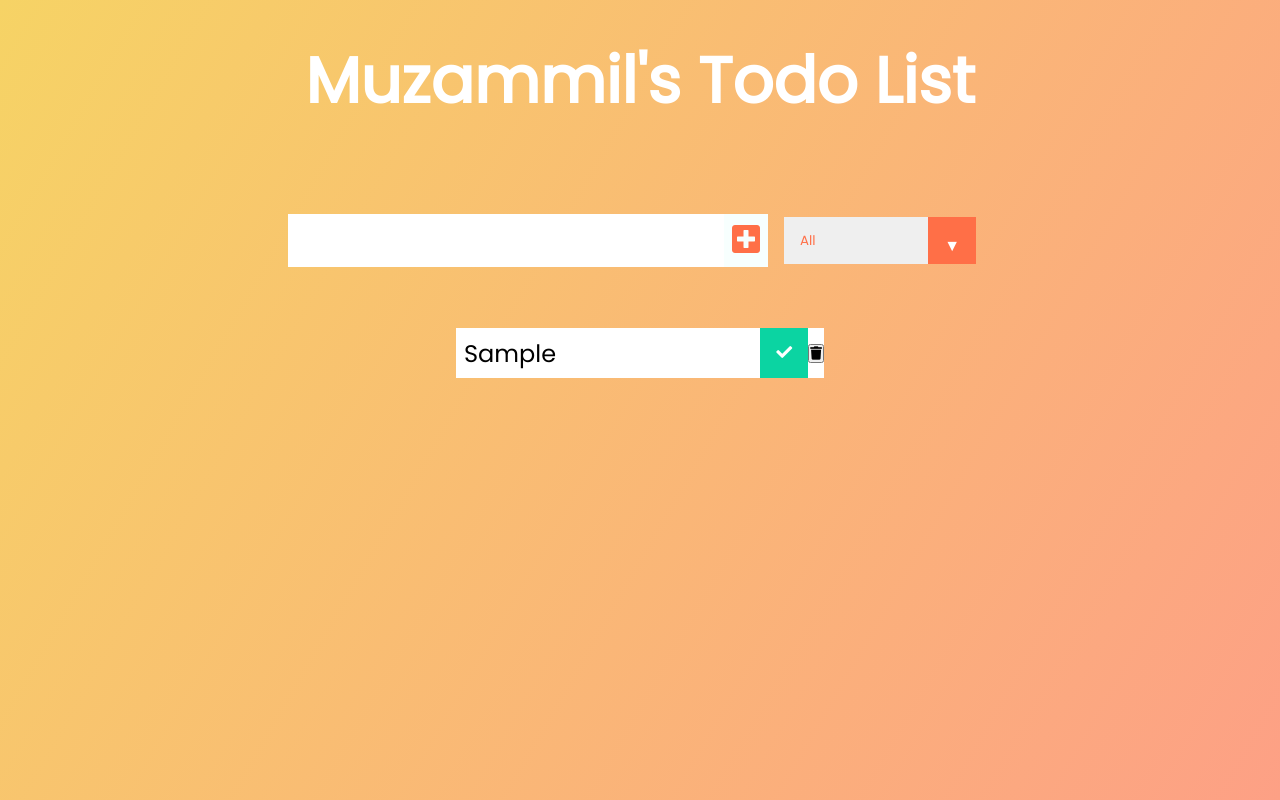
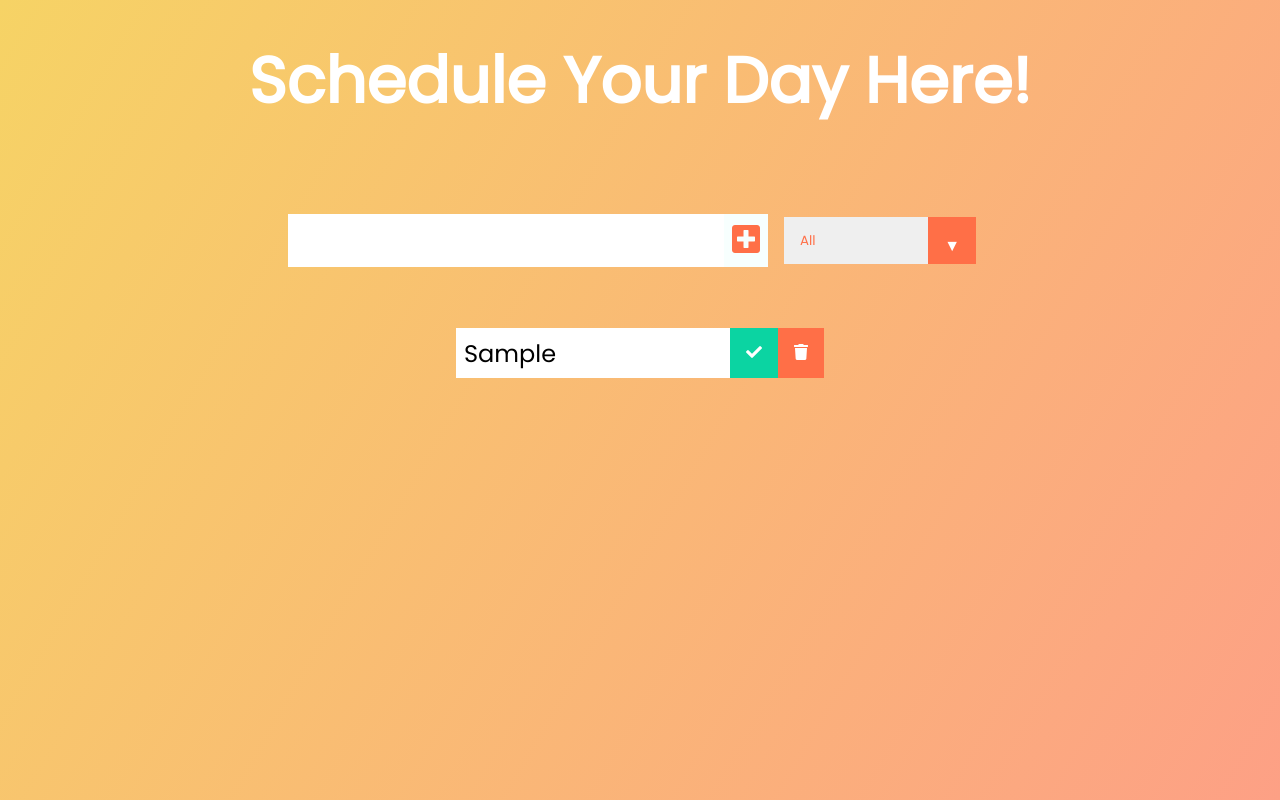
Before and after one commit to Muzammil-crypto/DayManagementApp, a React (Create React App) app: page / in a window 1280 px wide. Both pictures are taken after typing "Sample" into the empty fields and a click on the button 746 px from the left and 240 px from the top of the page. Built offline with nearby package versions, Linux system fonts and the light colour scheme.

Commit message:
deletion added

```diff
--- a/src/App.js
+++ b/src/App.js
@@ -5,16 +5,19 @@ import TodoList from "./MyComponents/TodoList";
 function App() {
   const [inputText, setInputText] = useState("");
   const [todos, setTodos] = useState([]);
+  const [status, setStatus] = useState("all");
+
   return (
     <div>
       <header>
-        <h1>Muzammil's Todo List </h1>
+        <h1>Schedule Your Day Here!</h1>
       </header>
       <Form
         inputText={inputText}
         todos={todos}
         setTodos={setTodos}
         setInputText={setInputText}
+        setStatus={setStatus}
       />
       <TodoList setTodos={setTodos} todos={todos} />
     </div>
--- a/src/MyComponents/Form.js
+++ b/src/MyComponents/Form.js
@@ -1,6 +1,6 @@
 import React from "react";
 
-const Form = ({ setInputText, todos, setTodos, inputText }) => {
+const Form = ({ setInputText, todos, setTodos, inputText, setStatus }) => {
   const inputTextHandler = (e) => {
     console.log(e.target.value);
     setInputText(e.target.value);
@@ -13,7 +13,9 @@ const Form = ({ setInputText, todos, setTodos, inputText }) => {
     ]);
     setInputText("");
   };
-
+  const statusHandler = (e) => {
+    statusHandler(e.target.value);
+  };
   return (
     <form>
       <input
@@ -26,7 +28,7 @@ const Form = ({ setInputText, todos, setTodos, inputText }) => {
         <i className="fas fa-plus-square"></i>
       </button>
       <div className="select">
-        <select name="todos" className="filter-todo">
+        <select onchange={statusHandler} name="todos" className="filter-todo">
           <option value="all">All</option>
           <option value="completed">Completed</option>
           <option value="uncompleted">Uncompleted</option>
--- a/src/MyComponents/Todo.js
+++ b/src/MyComponents/Todo.js
@@ -4,13 +4,28 @@ const Todo = ({ text, todo, todos, setTodos }) => {
   const deleteHandler = () => {
     setTodos(todos.filter((el) => el.id !== todo.id));
   };
+  const completeHandler = () => {
+    setTodos(
+      todos.map((item) => {
+        if (item.id === todo.id) {
+          return {
+            ...item,
+            completed: !item.completed,
+          };
+        }
+        return item;
+      })
+    );
+  };
   return (
     <div className="todo">
-      <li className="todo-item">{text}</li>
-      <button className="complete-btn">
+      <li className={`todo-item ${todo.completed ? "completed" : ""}`}>
+        {text}
+      </li>
+      <button onClick={completeHandler} className="complete-btn">
         <i className="fas fa-check"></i>
       </button>
-      <button onClick={deleteHandler} class Name="trash-btn">
+      <button onClick={deleteHandler} className="trash-btn">
         <i className="fas fa-trash"></i>
       </button>
     </div>
```
